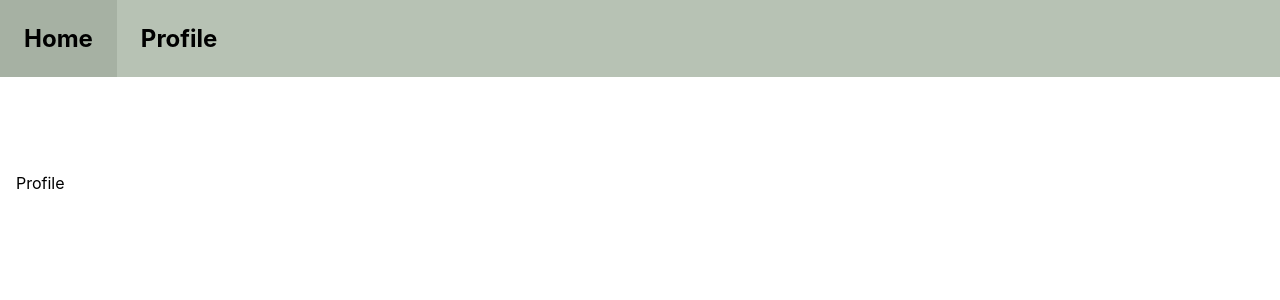
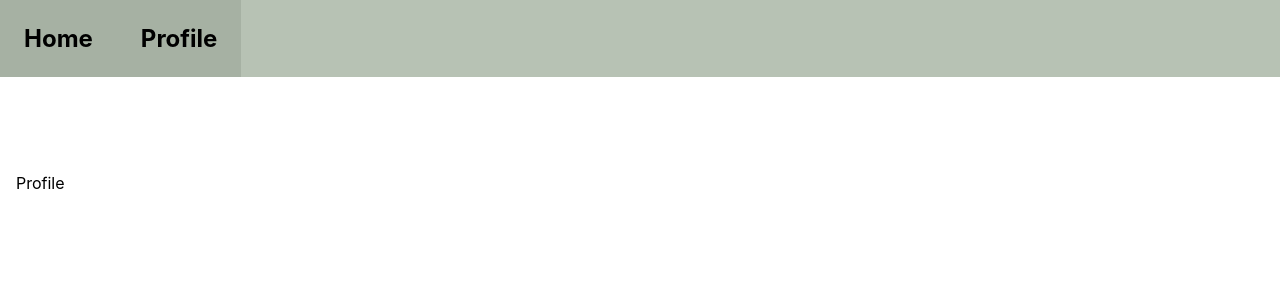
Before and after one commit to JohnTurkson/crypto-trading-platform, a React (Create React App) app in the folder client/: page /profile in a window 1280 px wide. Shown: the top 300 px of the page. Built offline with nearby package versions, Linux system fonts and the light colour scheme.

Commit message:
added selected styling

```diff
--- a/client/src/components/Navbar.tsx
+++ b/client/src/components/Navbar.tsx
@@ -1,4 +1,4 @@
-import { Link } from 'react-router-dom'
+import { Link, useLocation } from 'react-router-dom'
 import styled from 'styled-components'
 
 const NavbarContainer = styled.div`
@@ -12,6 +12,7 @@ const StyledLink = styled(Link)`
     color: black;
     text-decoration: none;
     font-size: 1.5em;
+    background-color: ${p => p.selected && '#A6B1A3'};
 
     &:hover {
         background-color: #A6B1A3;
@@ -19,13 +20,16 @@ const StyledLink = styled(Link)`
 `
 
 const Navbar = () => {
+    const location = useLocation()
+    console.log(location)
+
     return (
         <>
             <NavbarContainer>
-                <StyledLink to='/'>
+                <StyledLink selected={location.pathname === '/'} to='/'>
                     Home
                 </StyledLink>
-                <StyledLink to='/profile'>
+                <StyledLink selected={location.pathname === '/profile'} to='/profile'>
                     Profile
                 </StyledLink>
             </NavbarContainer>
```
